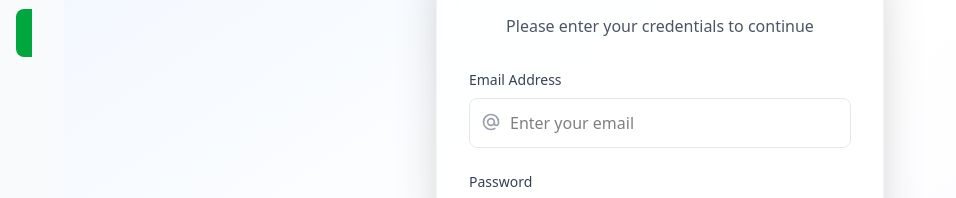
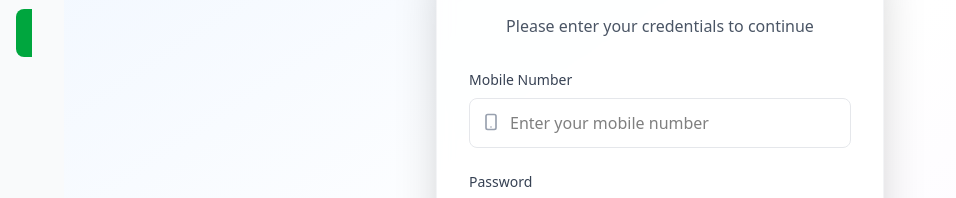
Before and after one commit to Jeyadev-Muthukumarasamy/agriinverse-dashboard, a React (Vite) app: page / in a window 1280 px wide. Both pictures are taken after a click on the button "Admin". Shown: the part 244-442 px from the top of the page, without its empty margins (0-956 px from the left). Built offline with nearby package versions, Linux system fonts and the light colour scheme.

Commit message:
Update Admin.tsx

```diff
--- a/Components/Admin/Admin.tsx
+++ b/Components/Admin/Admin.tsx
@@ -11,12 +11,12 @@ const Admin = () => {
     const { role } = location.state as LocationState;
 
     const [data, setData] = useState({
-        email: '',
+        mobileNumber: '',
         password: ''
     })
 
     const [error, setError] = useState({
-        email: false,
+        mobileNumber: false,
         password: false
     })
 
@@ -30,15 +30,15 @@ const Admin = () => {
 
         // Validate before submitting
         handleValidation()
-        if (error.email || error.password) return
+        if (error.mobileNumber || error.password) return
 
         try {
             if (role === 'admin') {
-                if (data.email === 'vasanth@gmail.com' && data.password === '123456') {
+                if (data.mobileNumber === '9876543210' && data.password === '123456') {
                     console.log("Admin login successful")
                     // Add navigation or success handling here
                 } else {
-                    setError({ email: true, password: true })
+                    setError({ mobileNumber: true, password: true })
                     console.log("Admin login failed")
                 }
             }
@@ -47,8 +47,8 @@ const Admin = () => {
                 console.log("Developer login not implemented")
             }
             else if (role === 'user') {
-                const response = await axios.post('http://localhost:5000/api/user/login', {
-                    email: data.email,
+                const response = await axios.post('https://agriinverse-api.vercel.app/api/user/login', {
+                    mobileNumber: data.mobileNumber,
                     password: data.password
                 })
 
@@ -60,17 +60,17 @@ const Admin = () => {
             }
         } catch (error) {
             console.log("Login failed", error)
-            setError({ email: true, password: true })
+            setError({ mobileNumber: true, password: true })
         }
     }
 
     const handleValidation = () => {
         const newError = {
-            email: !data.email || !/\S+@\S+\.\S+/.test(data.email),
+            mobileNumber: !data.mobileNumber || data.mobileNumber.length < 10,
             password: !data.password || data.password.length < 6
         }
         setError(newError)
-        return !newError.email && !newError.password
+        return !newError.mobileNumber && !newError.password
     }
 
 
@@ -89,22 +89,22 @@ const Admin = () => {
                 <form onSubmit={handleSubmit} className='space-y-6'>
                     <div className='space-y-2'>
                         <label className='block text-sm font-medium text-gray-700'>
-                            Email Address
+                            Mobile Number
                         </label>
                         <div className='relative'>
                             <input
-                                type="email"
+                                type="tel"
                                 className='w-full pl-10 pr-4 py-3 rounded-lg border border-gray-200 focus:ring-2 focus:ring-blue-500 focus:border-transparent transition-all duration-200 bg-white/50 backdrop-blur-sm'
-                                placeholder='Enter your email'
+                                placeholder='Enter your mobile number'
                                 required
                                 onChange={handleChange}
-                                name="email"
-                                value={data.email}
+                                name="mobileNumber"
+                                value={data.mobileNumber}
                             />
                             <svg className="w-5 h-5 text-gray-400 absolute left-3 top-3.5" fill="none" stroke="currentColor" viewBox="0 0 24 24">
-                                <path strokeLinecap="round" strokeLinejoin="round" strokeWidth="2" d="M16 12a4 4 0 10-8 0 4 4 0 008 0zm0 0v1.5a2.5 2.5 0 005 0V12a9 9 0 10-9 9m4.5-1.206a8.959 8.959 0 01-4.5 1.207" />
+                                <path strokeLinecap="round" strokeLinejoin="round" strokeWidth="2" d="M12 18h.01M8 21h8a2 2 0 002-2V5a2 2 0 00-2-2H8a2 2 0 00-2 2v14a2 2 0 002 2z" />
                             </svg>
-                            {error.email && <p className='text-sm text-red-500 mt-1'>Please enter a valid email</p>}
+                            {error.mobileNumber && <p className='text-sm text-red-500 mt-1'>Please enter a valid mobile number</p>}
                         </div>
                     </div>
 
```
